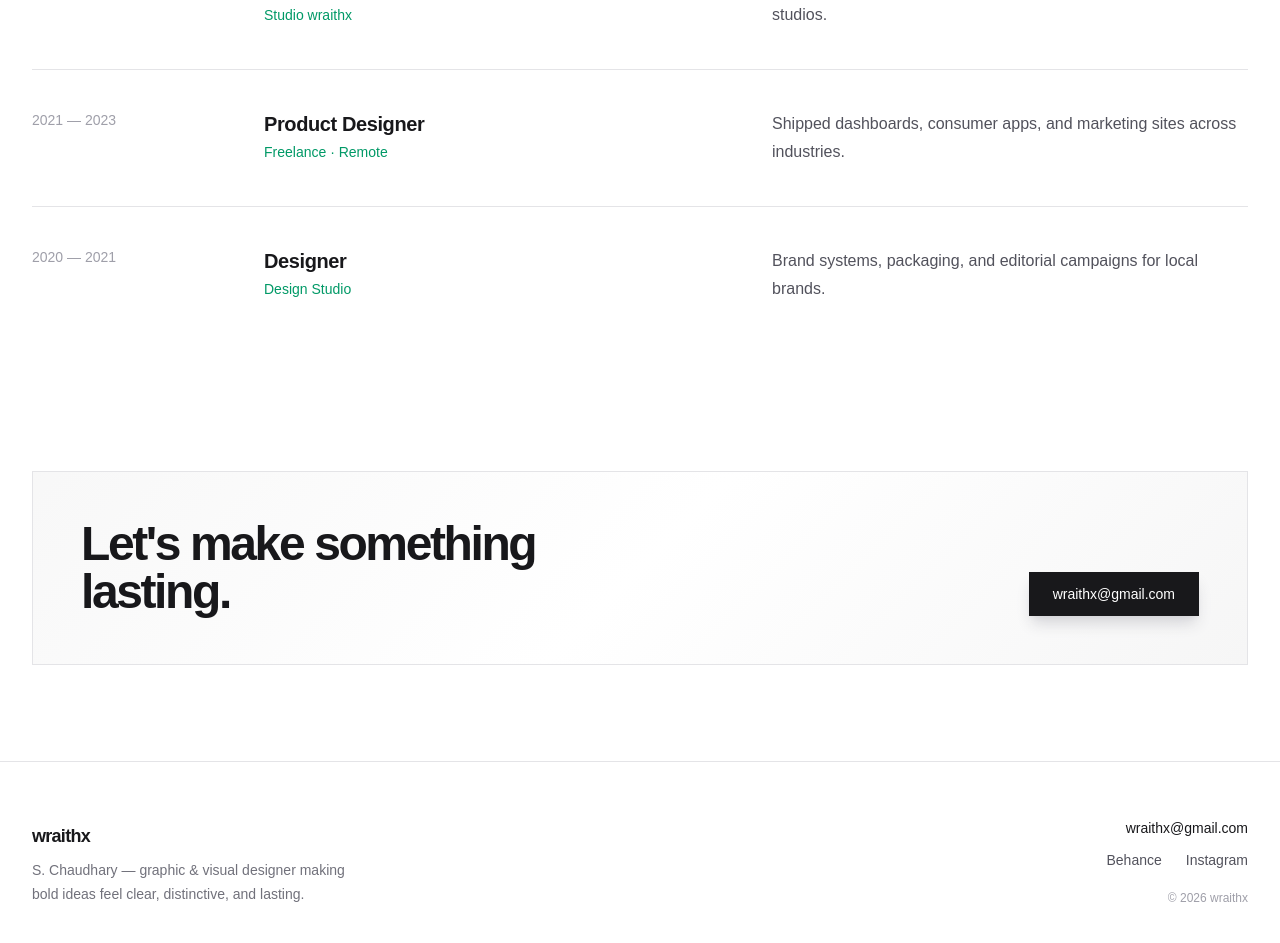
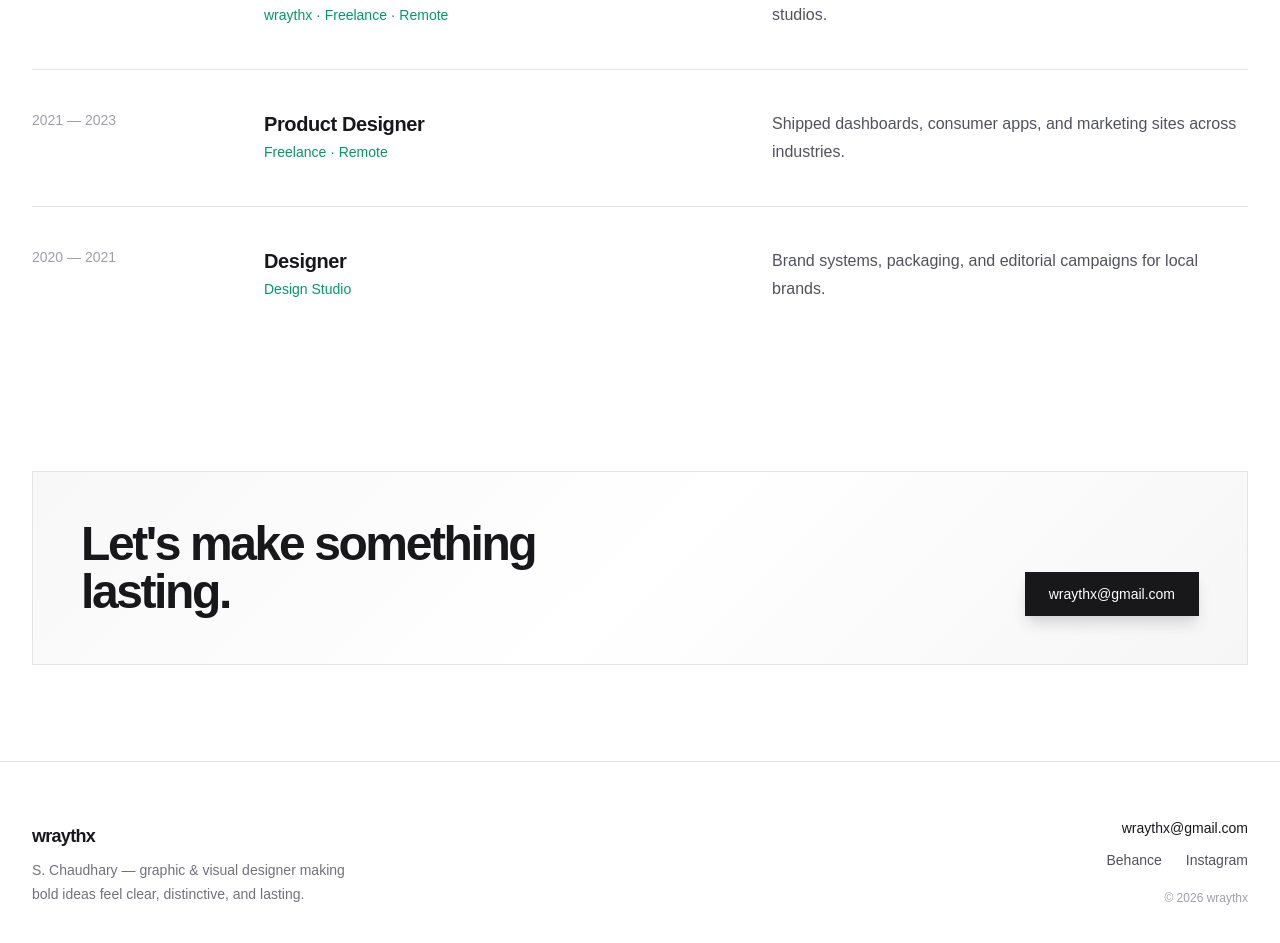
Before and after one commit to thesandeepstudio/wraythx, a Next.js app: page /about in a window 1280 px wide. Shown: the part 1441-2384 px from the top of the page. Built offline with nearby package versions, Linux system fonts and the light colour scheme; no server answers.

Commit message:
Rename brand wraithx to wraythx site-wide

```diff
--- a/app/about/page.tsx
+++ b/app/about/page.tsx
@@ -21,7 +21,7 @@ const experience = [
   {
     period: "2022 — Present",
     role: "Independent Visual Designer",
-    place: "Studio wraithx",
+    place: "wraythx · Freelance · Remote",
     note: "Identity, interface, and motion work for startups and creative studios.",
   },
   {
@@ -165,10 +165,10 @@ export default function AboutPage() {
                 Let&apos;s make something lasting.
               </h2>
               <Link
-                href="mailto:wraithx@gmail.com"
+                href="mailto:wraythx@gmail.com"
                 className="inline-flex w-fit bg-zinc-900 px-6 py-3 text-sm font-medium text-white shadow-lg shadow-zinc-300 transition hover:-translate-y-0.5 hover:bg-zinc-700"
               >
-                wraithx@gmail.com
+                wraythx@gmail.com
               </Link>
             </div>
           </div>
--- a/app/components/SiteFooter.tsx
+++ b/app/components/SiteFooter.tsx
@@ -4,7 +4,7 @@ export default function SiteFooter() {
       <div className="mx-auto flex max-w-[1280px] flex-col gap-8 px-6 py-14 lg:px-8 md:flex-row md:items-end md:justify-between">
         <div>
           <p className="text-lg font-semibold tracking-[-0.04em] text-zinc-900">
-            wraithx
+            wraythx
           </p>
           <p className="mt-2 max-w-xs text-sm leading-6 text-zinc-500">
             S. Chaudhary — graphic &amp; visual designer making bold ideas feel
@@ -14,11 +14,11 @@ export default function SiteFooter() {
 
         <div className="flex flex-col gap-3 text-sm md:items-end">
           <a
-            href="mailto:wraithx@gmail.com"
-            aria-label="Email wraithx"
+            href="mailto:wraythx@gmail.com"
+            aria-label="Email wraythx"
             className="text-sm font-medium text-zinc-900 transition duration-300 hover:text-emerald-600"
           >
-            wraithx@gmail.com
+            wraythx@gmail.com
           </a>
           <div className="flex gap-6 text-zinc-600">
             <a
@@ -41,7 +41,7 @@ export default function SiteFooter() {
             </a>
           </div>
           <p className="mt-2 text-xs text-zinc-400">
-            © {new Date().getFullYear()} wraithx
+            © {new Date().getFullYear()} wraythx
           </p>
         </div>
       </div>
--- a/app/components/SiteNav.tsx
+++ b/app/components/SiteNav.tsx
@@ -36,7 +36,7 @@ export default function SiteNav() {
         href="/"
         className="text-lg font-semibold tracking-[-0.04em] text-zinc-900 transition-transform duration-300 hover:-translate-y-0.5"
       >
-        wraithx
+        wraythx
       </Link>
 
       <nav
@@ -59,10 +59,10 @@ export default function SiteNav() {
 
       <div className="hidden md:block">
         <a
-          href="mailto:wraithx@gmail.com"
+          href="mailto:wraythx@gmail.com"
           className="text-sm font-medium text-zinc-900 transition duration-300 hover:-translate-y-0.5 hover:text-emerald-600"
         >
-          wraithx@gmail.com
+          wraythx@gmail.com
         </a>
       </div>
 
@@ -98,11 +98,11 @@ export default function SiteNav() {
             </Link>
           ))}
           <a
-            href="mailto:wraithx@gmail.com"
+            href="mailto:wraythx@gmail.com"
             onClick={() => setMenuOpen(false)}
             className="mt-2 pt-4 text-sm font-medium text-zinc-600"
           >
-            wraithx@gmail.com
+            wraythx@gmail.com
           </a>
         </nav>
       )}
--- a/app/layout.tsx
+++ b/app/layout.tsx
@@ -18,8 +18,8 @@ const siteUrl = process.env.NEXT_PUBLIC_SITE_URL ?? "https://thesandeepstudio.gi
 export const metadata: Metadata = {
   metadataBase: new URL(siteUrl),
   title: {
-    default: "wraithx — Visual Designer & Motion Artist",
-    template: "%s · wraithx",
+    default: "wraythx — Visual Designer & Motion Artist",
+    template: "%s · wraythx",
   },
   description:
     "Portfolio of S. Chaudhary — a graphic and visual designer crafting brand identities, motion graphics, and bold visual systems that feel clear, distinctive, and made to last.",
@@ -27,8 +27,8 @@ export const metadata: Metadata = {
     type: "website",
     locale: "en_US",
     url: `${siteUrl}${basePath}/`,
-    siteName: "wraithx",
-    title: "wraithx — Visual Designer & Motion Artist",
+    siteName: "wraythx",
+    title: "wraythx — Visual Designer & Motion Artist",
     description:
       "Brand identities, motion graphics, and bold visual systems by S. Chaudhary.",
     images: [
@@ -36,13 +36,13 @@ export const metadata: Metadata = {
         url: `${siteUrl}${basePath}/og.png`,
         width: 1200,
         height: 630,
-        alt: "wraithx",
+        alt: "wraythx",
       },
     ],
   },
   twitter: {
     card: "summary_large_image",
-    title: "wraithx — Visual Designer & Motion Artist",
+    title: "wraythx — Visual Designer & Motion Artist",
     description:
       "Brand identities, motion graphics, and bold visual systems by S. Chaudhary.",
     images: [`${siteUrl}${basePath}/og.png`],
--- a/app/page.tsx
+++ b/app/page.tsx
@@ -285,10 +285,10 @@ export default function Home() {
                 Need a standout digital presence?
               </h2>
               <a
-                href="mailto:wraithx@gmail.com"
+                href="mailto:wraythx@gmail.com"
                 className="inline-flex rounded-full bg-zinc-900 px-6 py-3 text-sm font-medium text-white shadow-lg shadow-zinc-300 transition hover:-translate-y-0.5 hover:bg-zinc-700"
               >
-                wraithx@gmail.com
+                wraythx@gmail.com
               </a>
             </div>
           </div>
--- a/app/services/page.tsx
+++ b/app/services/page.tsx
@@ -7,7 +7,7 @@ import SiteFooter from "../components/SiteFooter";
 export const metadata: Metadata = {
   title: "Services",
   description:
-    "Branding, motion graphics, video editing, graphic design, social media, and packaging services by wraithx.",
+    "Branding, motion graphics, video editing, graphic design, social media, and packaging services by wraythx.",
 };
 
 const services = [
@@ -154,10 +154,10 @@ export default function ServicesPage() {
                 Need a standout look for your brand?
               </h2>
               <Link
-                href="mailto:wraithx@gmail.com"
+                href="mailto:wraythx@gmail.com"
                 className="inline-flex w-fit rounded-full bg-zinc-900 px-6 py-3 text-sm font-medium text-white shadow-lg shadow-zinc-300 transition hover:-translate-y-0.5 hover:bg-zinc-700"
               >
-                wraithx@gmail.com
+                wraythx@gmail.com
               </Link>
             </div>
           </div>
--- a/app/work/page.tsx
+++ b/app/work/page.tsx
@@ -7,7 +7,7 @@ import WorkFilters from "../components/WorkFilters";
 export const metadata: Metadata = {
   title: "Work",
   description:
-    "Selected projects by wraithx — branding, motion graphics, video editing, graphic design, and social media work.",
+    "Selected projects by wraythx — branding, motion graphics, video editing, graphic design, and social media work.",
 };
 
 const projects = [
@@ -284,10 +284,10 @@ export default function WorkPage() {
                   <span className="text-emerald-600 italic">lasting</span>.
                 </p>
                 <a
-                  href="mailto:wraithx@gmail.com"
+                  href="mailto:wraythx@gmail.com"
                   className="mt-6 inline-flex w-fit rounded-full bg-zinc-900 px-6 py-3 text-sm font-medium text-white shadow-lg shadow-zinc-300 transition hover:-translate-y-0.5 hover:bg-zinc-700"
                 >
-                  wraithx@gmail.com
+                  wraythx@gmail.com
                 </a>
               </div>
             </div>
--- a/package.json
+++ b/package.json
@@ -1,5 +1,5 @@
 {
-  "name": "wraithx",
+  "name": "wraythx",
   "version": "0.1.0",
   "private": true,
   "scripts": {
```
Also changed, not shown: 1 other file (tests, documents, lock files or other folders).
